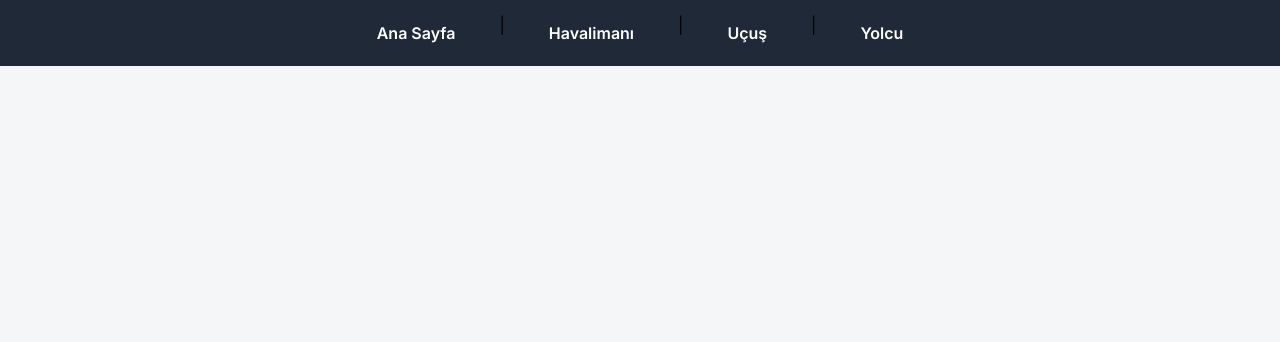
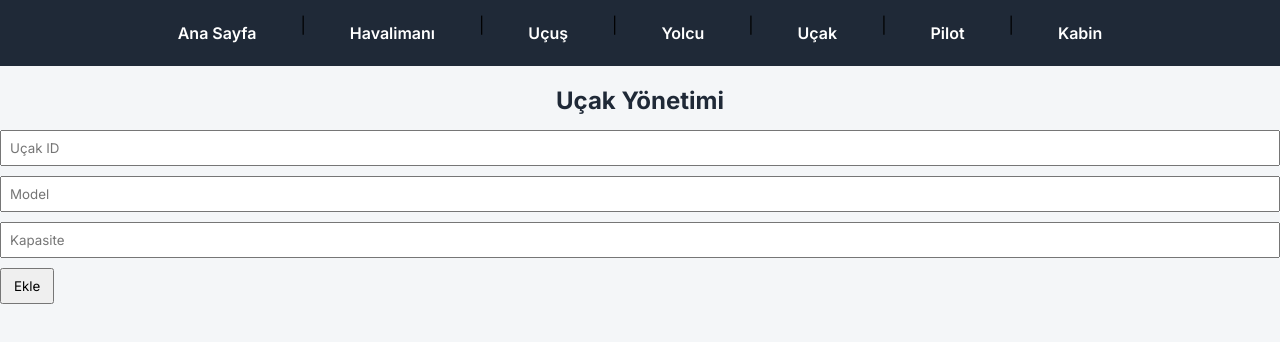
Before and after one commit to zeyn82/veriTabaniProje-frontEnd, a React (Vite) app: page /ucak in a window 1280 px wide. Shown: the top 342 px of the page. Built offline with nearby package versions, Linux system fonts and the light colour scheme.

Commit message:
degisiklik

```diff
--- a/src/App.jsx
+++ b/src/App.jsx
@@ -5,12 +5,25 @@ import AnaSayfa from "./pages/AnaSayfa";
 import Havalimani from "./pages/Havalimani";
 import Ucus from "./pages/Ucus";
 import Yolcu from "./pages/Yolcu";
+import Ucak from "./pages/Ucak";
+import Pilot from "./pages/Pilot";
+import Kabin from "./pages/Kabin";
+
+
+
 
 function App() {
   const [havalimanlari, setHavalimanlari] = useState([
     { id: 1, ad: "İstanbul Havalimanı" },
     { id: 2, ad: "Ankara Esenboğa" },
   ]);
+
+  const [personeller, setPersoneller] = useState([
+  { id: 1, adSoyad: "Ali Yılmaz" },
+  { id: 2, adSoyad: "Ayşe Demir" },
+  { id: 3, adSoyad: "Mehmet Kaya" },
+]);
+
 
   return (
     <BrowserRouter>
@@ -19,6 +32,13 @@ function App() {
         <Link to="/havalimani">Havalimanı</Link> |{" "}
         <Link to="/ucus">Uçuş</Link> |{" "}
         <Link to="/yolcu">Yolcu</Link>
+         | <Link to="/ucak">Uçak</Link>
+          | <Link to="/pilot">Pilot</Link>
+           | <Link to="/kabin">Kabin</Link>
+
+
+
+
       </nav>
 
       <Routes>
@@ -37,6 +57,18 @@ function App() {
           element={<Ucus havalimanlari={havalimanlari} />}
         />
         <Route path="/yolcu" element={<Yolcu />} />
+        <Route path="/ucak" element={<Ucak />} />
+        <Route
+  path="/pilot"
+  element={<Pilot personeller={personeller} />}
+/>
+<Route
+  path="/kabin"
+  element={<Kabin personeller={personeller} />}
+/>
+
+
+
       </Routes>
     </BrowserRouter>
   );
--- /dev/null
+++ b/src/pages/Kabin.jsx
@@ -0,0 +1,100 @@
+import { useState } from "react";
+
+function Kabin({ personeller }) {
+  const [kabinler, setKabinler] = useState([]);
+  const [personelId, setPersonelId] = useState("");
+  const [deneyimYili, setDeneyimYili] = useState("");
+  const [duzenlenenId, setDuzenlenenId] = useState(null);
+
+  const ekle = () => {
+    if (!personelId || !deneyimYili) return;
+
+    if (duzenlenenId !== null) {
+      // GÜNCELLE
+      setKabinler(
+        kabinler.map((k) =>
+          k.id === duzenlenenId
+            ? {
+                ...k,
+                personelId: Number(personelId),
+                deneyimYili,
+              }
+            : k
+        )
+      );
+      setDuzenlenenId(null);
+    } else {
+      // EKLE
+      setKabinler([
+        ...kabinler,
+        {
+          id: Date.now(),
+          personelId: Number(personelId),
+          deneyimYili,
+        },
+      ]);
+    }
+
+    setPersonelId("");
+    setDeneyimYili("");
+  };
+
+  const sil = (id) => {
+    setKabinler(kabinler.filter((k) => k.id !== id));
+  };
+
+  const duzenle = (kabin) => {
+    setPersonelId(kabin.personelId);
+    setDeneyimYili(kabin.deneyimYili);
+    setDuzenlenenId(kabin.id);
+  };
+
+  return (
+    <div>
+      <h2>Kabin Görevlisi Yönetimi</h2>
+
+      {/* PERSONEL SEÇİMİ (ISA) */}
+      <select
+        value={personelId}
+        onChange={(e) => setPersonelId(e.target.value)}
+      >
+        <option value="">Personel Seç</option>
+        {personeller.map((p) => (
+          <option key={p.id} value={p.id}>
+            {p.adSoyad}
+          </option>
+        ))}
+      </select>
+
+      {/* KABİN'E ÖZGÜ ALAN */}
+      <input
+        type="number"
+        placeholder="Deneyim Yılı"
+        value={deneyimYili}
+        onChange={(e) => setDeneyimYili(e.target.value)}
+      />
+
+      <button onClick={ekle}>
+        {duzenlenenId ? "Güncelle" : "Ekle"}
+      </button>
+
+      <ul>
+        {kabinler.map((k) => {
+          const personel = personeller.find(
+            (p) => p.id === k.personelId
+          );
+
+          return (
+            <li key={k.id}>
+              {personel?.adSoyad} – Deneyim: {k.deneyimYili} yıl
+              <button onClick={() => duzenle(k)}>Düzenle</button>
+              <button onClick={() => sil(k.id)}>Sil</button>
+            </li>
+          );
+        })}
+      </ul>
+    </div>
+  );
+}
+
+export default Kabin;
--- /dev/null
+++ b/src/pages/Pilot.jsx
@@ -0,0 +1,80 @@
+import { useState } from "react";
+
+function Pilot({ personeller }) {
+  const [pilotlar, setPilotlar] = useState([]);
+  const [personelId, setPersonelId] = useState("");
+  const [duzenlenenId, setDuzenlenenId] = useState(null);
+
+  ;
+const ekle = () => {
+  if (!personelId) return;
+
+  if (duzenlenenId !== null) {
+    setPilotlar(
+      pilotlar.map((p) =>
+        p.id === duzenlenenId
+          ? { ...p, personelId: Number(personelId) }
+          : p
+      )
+    );
+    setDuzenlenenId(null);
+  } else {
+    setPilotlar([
+      ...pilotlar,
+      { id: Date.now(), personelId: Number(personelId) },
+    ]);
+  }
+
+  setPersonelId("");
+};
+
+  const sil = (id) => {
+    setPilotlar(pilotlar.filter((p) => p.id !== id));
+  };
+
+  const duzenle = (pilot) => {
+    setAdSoyad(pilot.adSoyad);
+    setDuzenlenenId(pilot.id);
+  };
+
+  return (
+    <div>
+      <h2>Pilot Yönetimi</h2>
+
+      <select
+  value={personelId}
+  onChange={(e) => setPersonelId(e.target.value)}
+>
+  <option value="">Personel Seç</option>
+  {personeller.map((p) => (
+    <option key={p.id} value={p.id}>
+      {p.adSoyad}
+    </option>
+  ))}
+</select>
+
+
+      <button onClick={ekle}>
+        {duzenlenenId ? "Güncelle" : "Ekle"}
+      </button>
+
+      <ul>
+  {pilotlar.map((p) => {
+    const personel = personeller.find(
+      (per) => per.id === p.personelId
+    );
+
+    return (
+      <li key={p.id}>
+        {personel?.adSoyad}
+        <button onClick={() => sil(p.id)}>Sil</button>
+      </li>
+    );
+  })}
+</ul>
+
+    </div>
+  );
+}
+
+export default Pilot;
--- /dev/null
+++ b/src/pages/Ucak.jsx
@@ -0,0 +1,94 @@
+import { useState } from "react";
+
+function Ucak() {
+  const [ucaklar, setUcaklar] = useState([]);
+  const [ucakId, setUcakId] = useState("");
+  const [model, setModel] = useState("");
+  const [kapasite, setKapasite] = useState("");
+  const [duzenlenenId, setDuzenlenenId] = useState(null);
+
+  const ekle = () => {
+    if (!ucakId || !model || !kapasite) return;
+
+    if (duzenlenenId !== null) {
+      // GÜNCELLE
+      setUcaklar(
+        ucaklar.map((u) =>
+          u.ucakId === duzenlenenId
+            ? { ucakId, model, kapasite }
+            : u
+        )
+      );
+      setDuzenlenenId(null);
+    } else {
+      // AYNI UÇAK ID VAR MI?
+      const varMi = ucaklar.some((u) => u.ucakId === ucakId);
+      if (varMi) {
+        alert("Bu Uçak ID zaten mevcut!");
+        return;
+      }
+
+      // EKLE
+      setUcaklar([
+        ...ucaklar,
+        { ucakId, model, kapasite },
+      ]);
+    }
+
+    setUcakId("");
+    setModel("");
+    setKapasite("");
+  };
+
+  const sil = (id) => {
+    setUcaklar(ucaklar.filter((u) => u.ucakId !== id));
+  };
+
+  const duzenle = (ucak) => {
+    setUcakId(ucak.ucakId);
+    setModel(ucak.model);
+    setKapasite(ucak.kapasite);
+    setDuzenlenenId(ucak.ucakId);
+  };
+
+  return (
+    <div>
+      <h2>Uçak Yönetimi</h2>
+
+      <input
+        placeholder="Uçak ID"
+        value={ucakId}
+        onChange={(e) => setUcakId(e.target.value)}
+      />
+
+      <input
+        placeholder="Model"
+        value={model}
+        onChange={(e) => setModel(e.target.value)}
+      />
+
+      <input
+        type="number"
+        placeholder="Kapasite"
+        value={kapasite}
+        onChange={(e) => setKapasite(e.target.value)}
+      />
+
+      <button onClick={ekle}>
+        {duzenlenenId ? "Güncelle" : "Ekle"}
+      </button>
+
+      <ul>
+        {ucaklar.map((u) => (
+          <li key={u.ucakId}>
+            ID: {u.ucakId} | Model: {u.model} | Kapasite: {u.kapasite}
+            <button onClick={() => duzenle(u)}>Düzenle</button>
+            <button onClick={() => sil(u.ucakId)}>Sil</button>
+          </li>
+        ))}
+      </ul>
+    </div>
+  );
+}
+
+export default Ucak;
```
